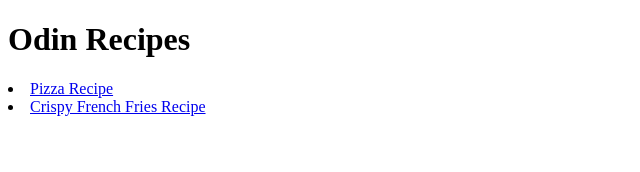
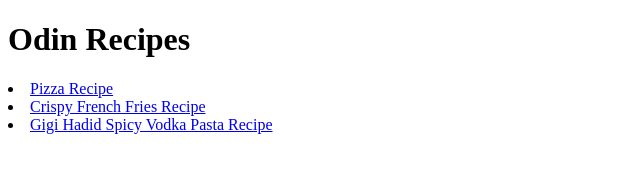
Before and after one commit to momina-malik/odin-recipes, a plain HTML site: page index.html in a window 1280 px wide. Shown: the whole page, without its empty margins (0-640 px from the left). Drawn offline with Linux system fonts and the light colour scheme.

Commit message:
add Pasta recipe

```diff
--- a/index.html
+++ b/index.html
@@ -9,5 +9,6 @@
     <ul></ul>
     <li><a href="recipes/Pizza.html">Pizza Recipe</a></li>
     <li><a href="recipes/Fries.html">Crispy French Fries Recipe</a></li>
+    <li><a href="recipes/Pasta.html">Gigi Hadid Spicy Vodka Pasta Recipe</a></li>
 </body>
 </html>
```
